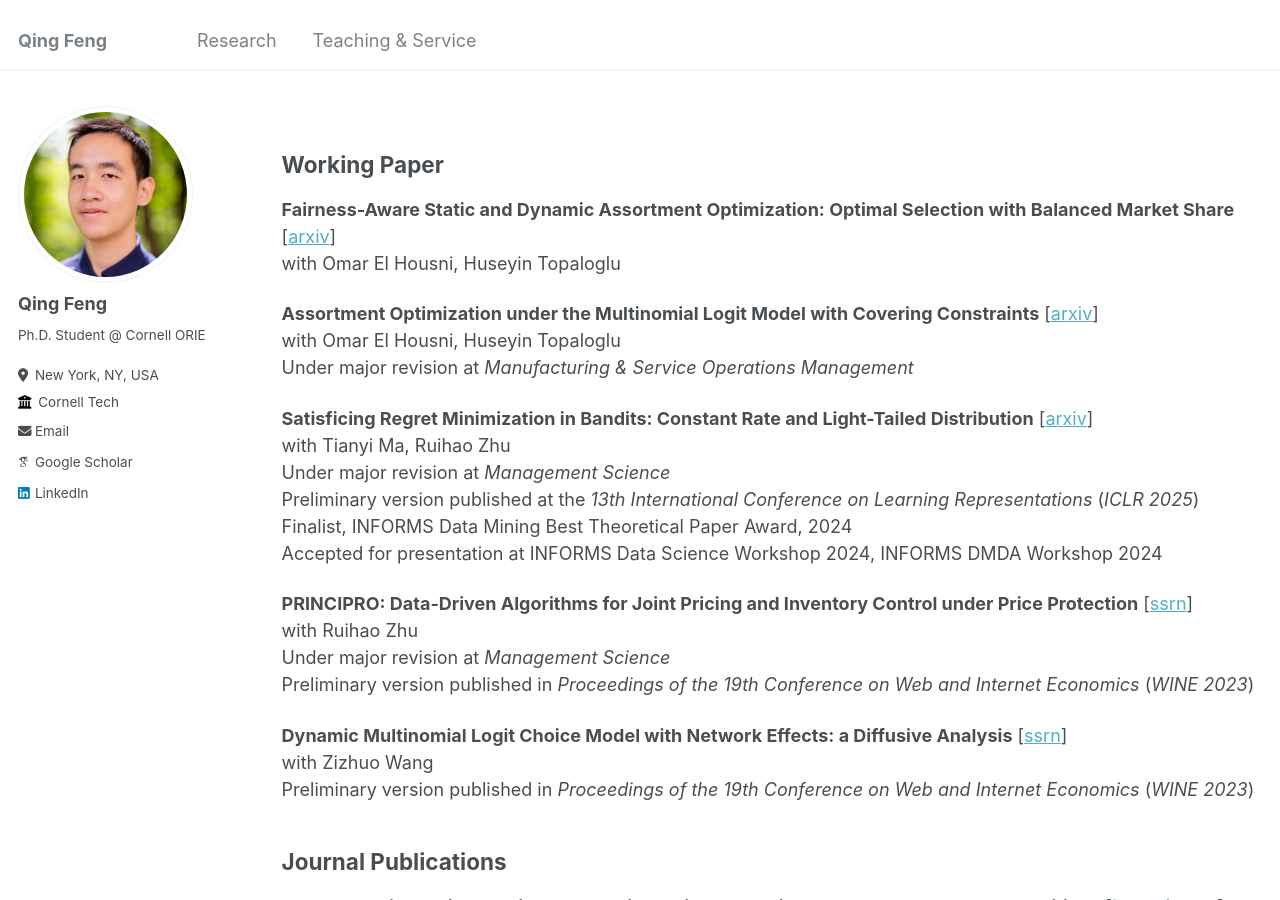
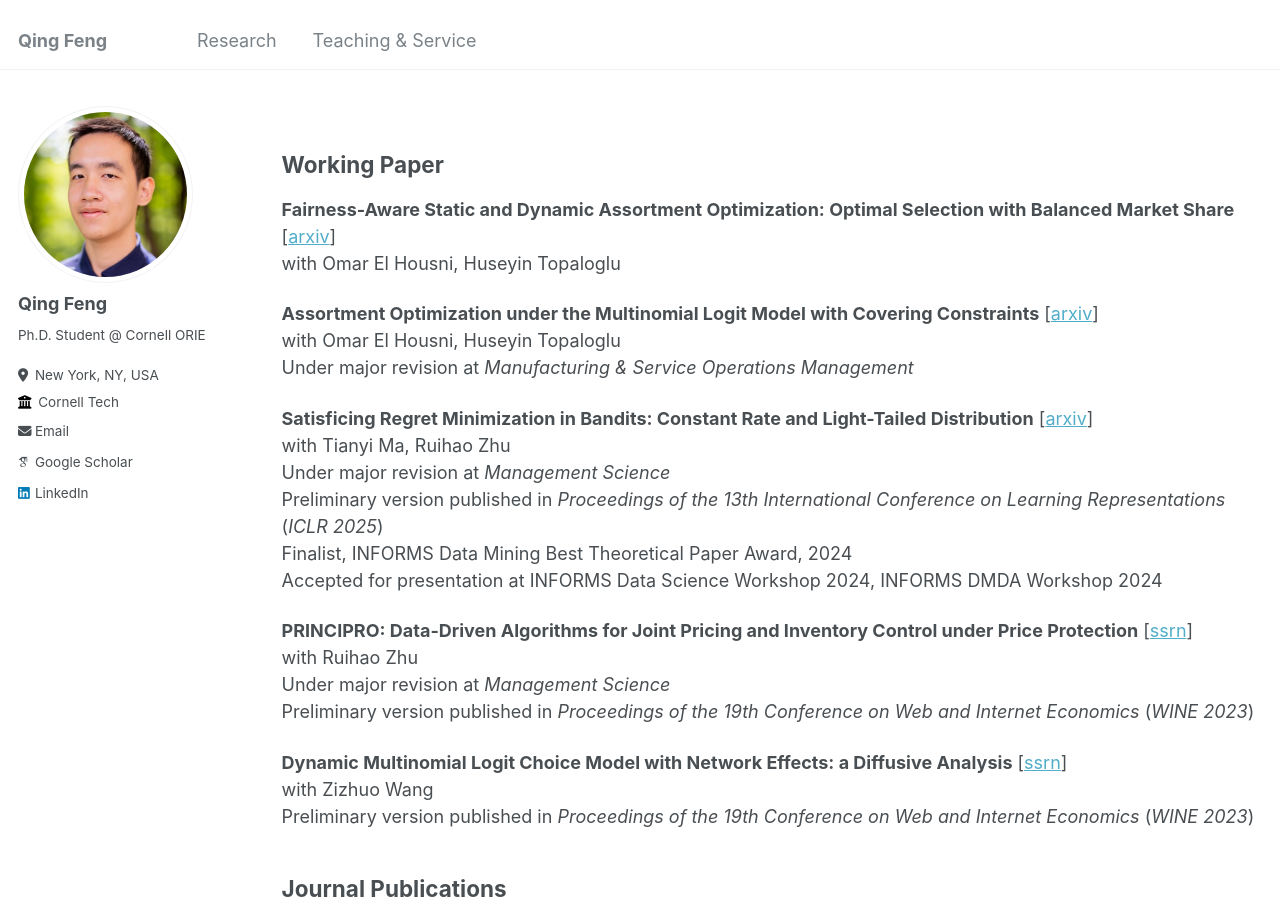
Before and after one commit to qfeng48/qfeng48.github.io, a Jekyll site: the page built from _pages/publications.md, in a window 1280 px wide and 900 px high. Built offline with Jekyll 4.4.1, drawn with Linux system fonts in a browser that asks for light colours; some web fonts are replaced.

Commit message:
Update publications.md

```diff
--- a/_pages/publications.md
+++ b/_pages/publications.md
@@ -18,7 +18,7 @@ Under major revision at *Manufacturing & Service Operations Management*
 **Satisficing Regret Minimization in Bandits: Constant Rate and Light-Tailed Distribution** [[arxiv](http://arxiv.org/abs/2406.06802)]\
 with Tianyi Ma, Ruihao Zhu\
 Under major revision at *Management Science*\
-Preliminary version published at the *13th International Conference on Learning Representations* (*ICLR 2025*)\
+Preliminary version published in *Proceedings of the 13th International Conference on Learning Representations* (*ICLR 2025*)\
 Finalist, INFORMS Data Mining Best Theoretical Paper Award, 2024\
 Accepted for presentation at INFORMS Data Science Workshop 2024, INFORMS DMDA Workshop 2024
 
```
